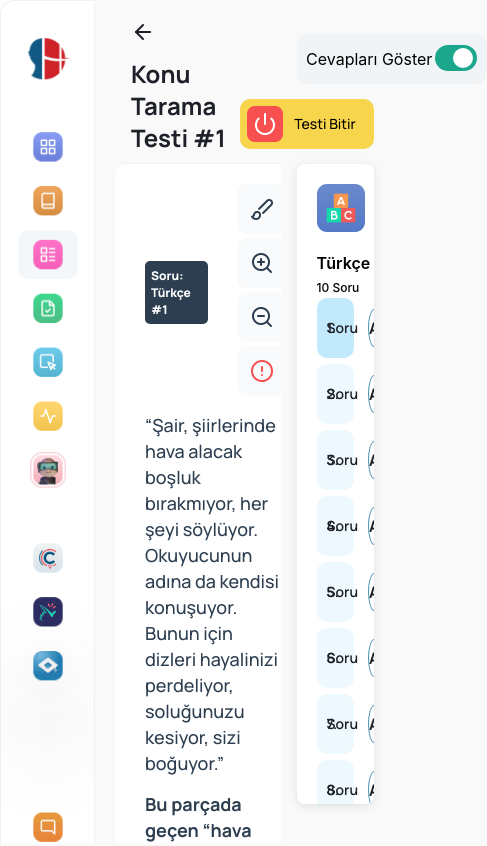
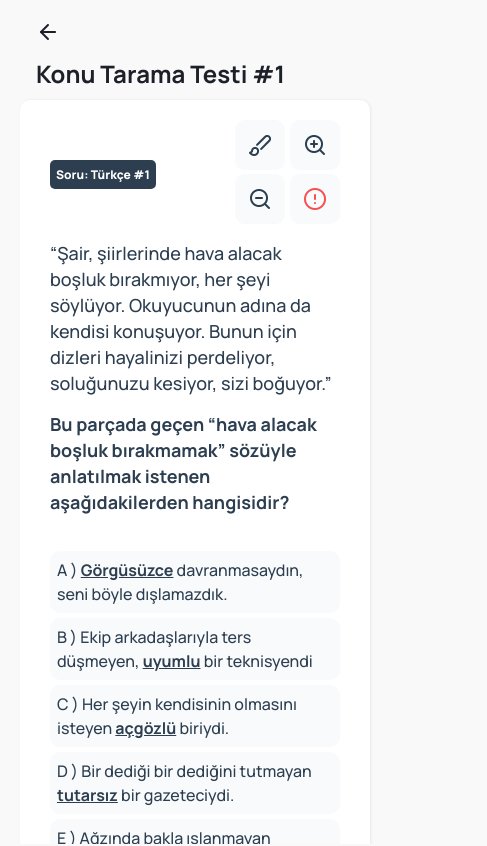
Before and after one commit to demirhancosku/doping-quiz, a React (Create React App) app: page / in a window 390 px wide. Shown: the top 846 px of the page, 487 px wide, since content can reach past the window. Built offline with nearby package versions, Linux system fonts and the light colour scheme.

Commit message:
feat: simple mobile support

```diff
--- a/src/pages/Home/index.tsx
+++ b/src/pages/Home/index.tsx
@@ -90,7 +90,7 @@ const HomePage: React.FC<UnifiedHomeProps> =
                     <LeftNav/>
                     <Grid fluid>
                         <Row>
-                            <Col xs={9}>
+                            <Col xs={12} sm={9}>
                                 <main className="main-section">
                                     <Row>
                                         <Col xs={12}>
@@ -105,7 +105,7 @@ const HomePage: React.FC<UnifiedHomeProps> =
                                     </Row>
                                 </main>
                             </Col>
-                            <Col xs={3} className="right-sidebar">
+                            <Col xs={12} sm={3} className="right-sidebar">
                                 <LessonComponent/>
                             </Col>
                         </Row>
--- a/src/styles/template/Layout.scss
+++ b/src/styles/template/Layout.scss
@@ -37,19 +37,29 @@ body {
   top: 0;
   left: 0;
   overflow-y: auto;
+  display: none;
 }
 
 // Main Section
 .main-section {
-  margin-left: 95px;
   background-color: $background-color;
   height: calc(100vh - 40px);
   padding: 20px;
   display: flex;
   flex-direction: column;
   overflow: scroll;
+  margin-left: 0;
 }
 
+
+@media only screen and (min-width: 576px) {
+  .main-section{
+    margin-left: 95px;
+  }
+  .left-nav {
+    display: inherit;
+  }
+}
 .right-sidebar {
   background-color: $background-color;
   height: 100vh;
```
